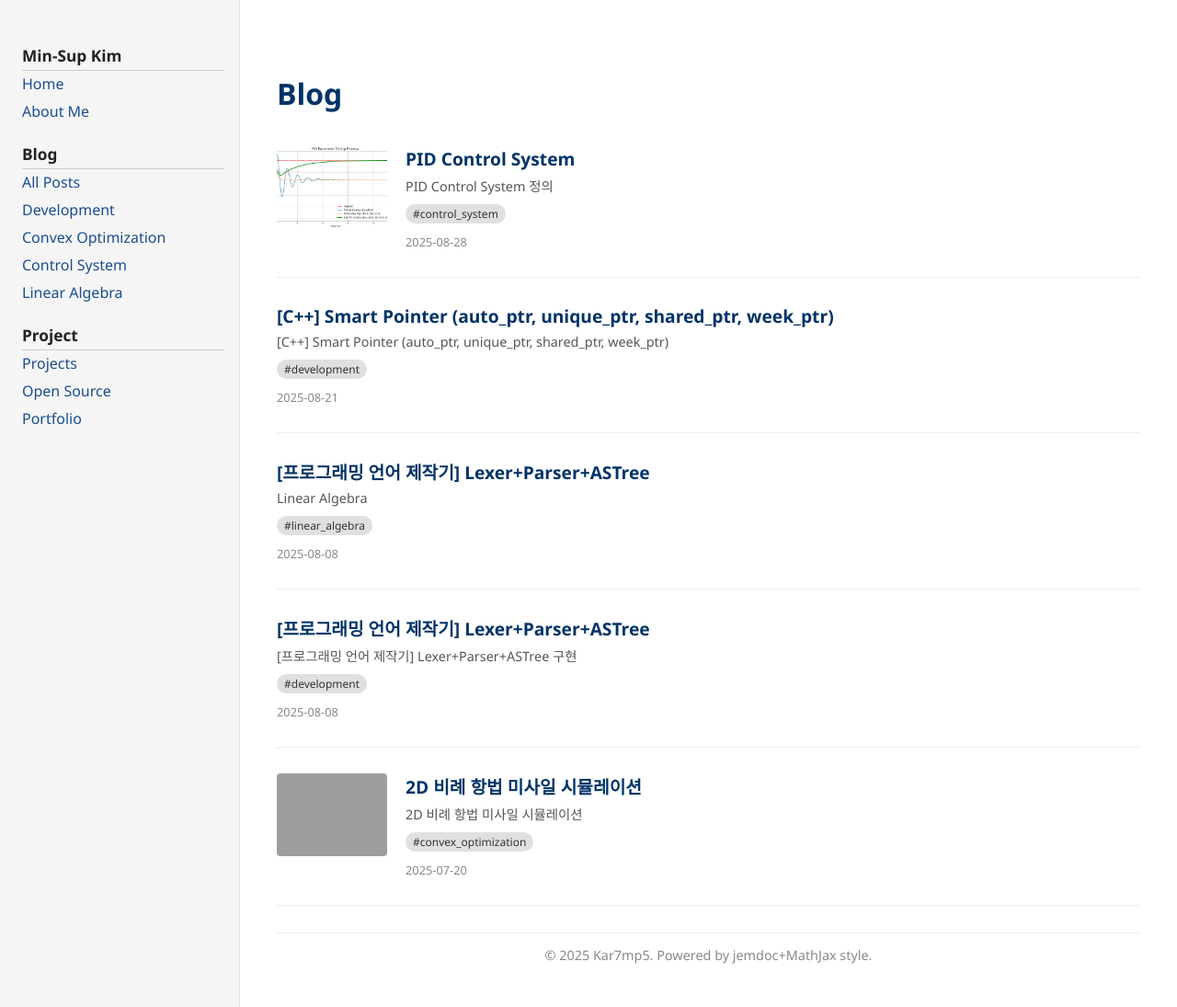
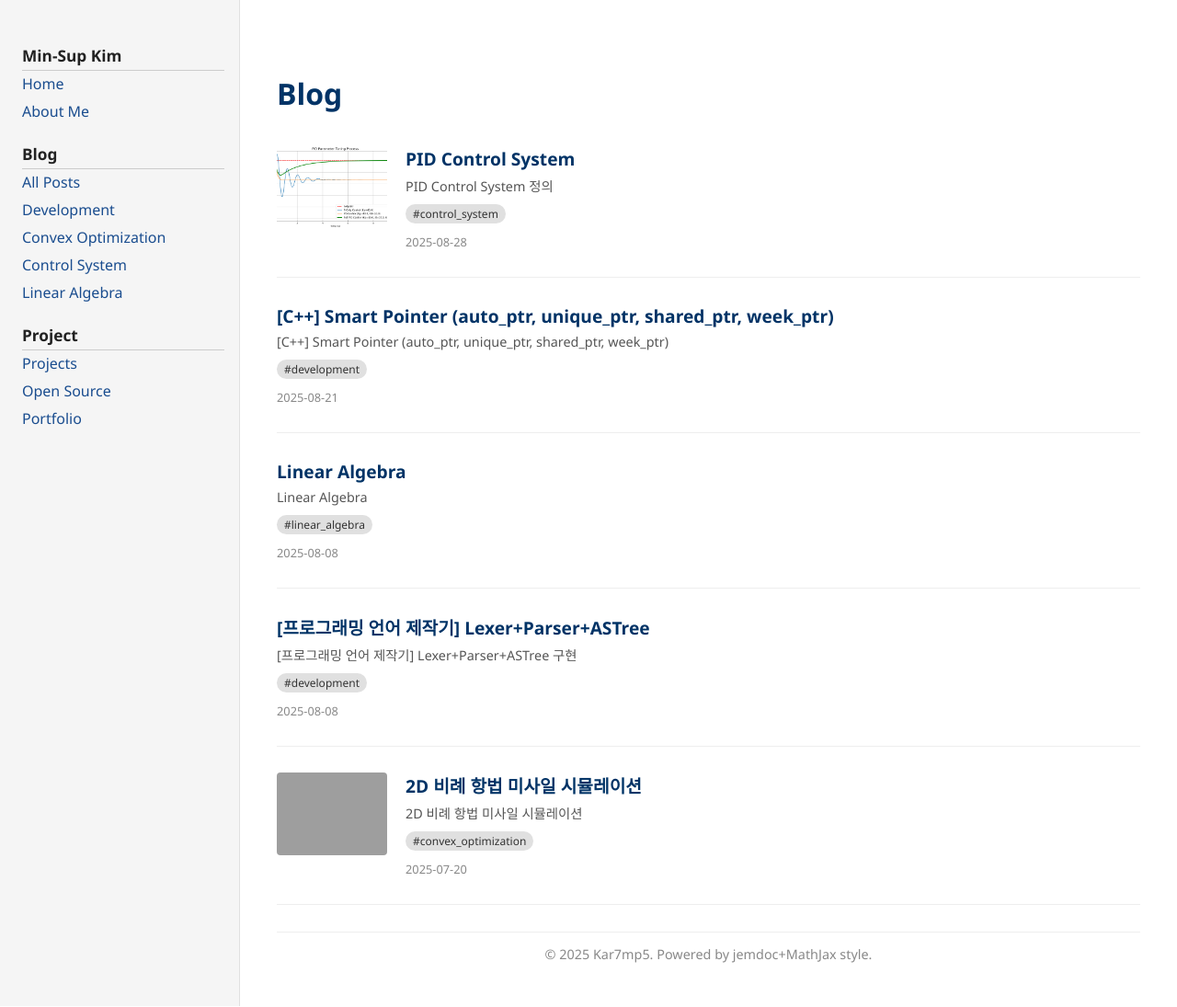
Before and after one commit to kar7mp5/kar7mp5.github.io, a Jekyll site: the page built from blog.md, in a window 1280 px wide. Shown: the whole page at 92% size. Built offline with Jekyll 4.4.1, drawn with Linux system fonts in a browser that asks for light colours; grey boxes are pictures that could not be loaded.

Commit message:
chore: Change title

```diff
--- a/_posts/linear_algebra/linear/2025-08-08-lexer-parser-ast.md
+++ b/_posts/linear_algebra/linear/2025-08-08-lexer-parser-ast.md
@@ -1,6 +1,6 @@
 ---
 layout: default
-title: "[프로그래밍 언어 제작기] Lexer+Parser+ASTree"
+title: "Linear Algebra"
 date: 2025-08-08 09:00:00 +0900
 categories: linear_algebra
 permalink: /20250808/lexer-parser-ast.html
```
